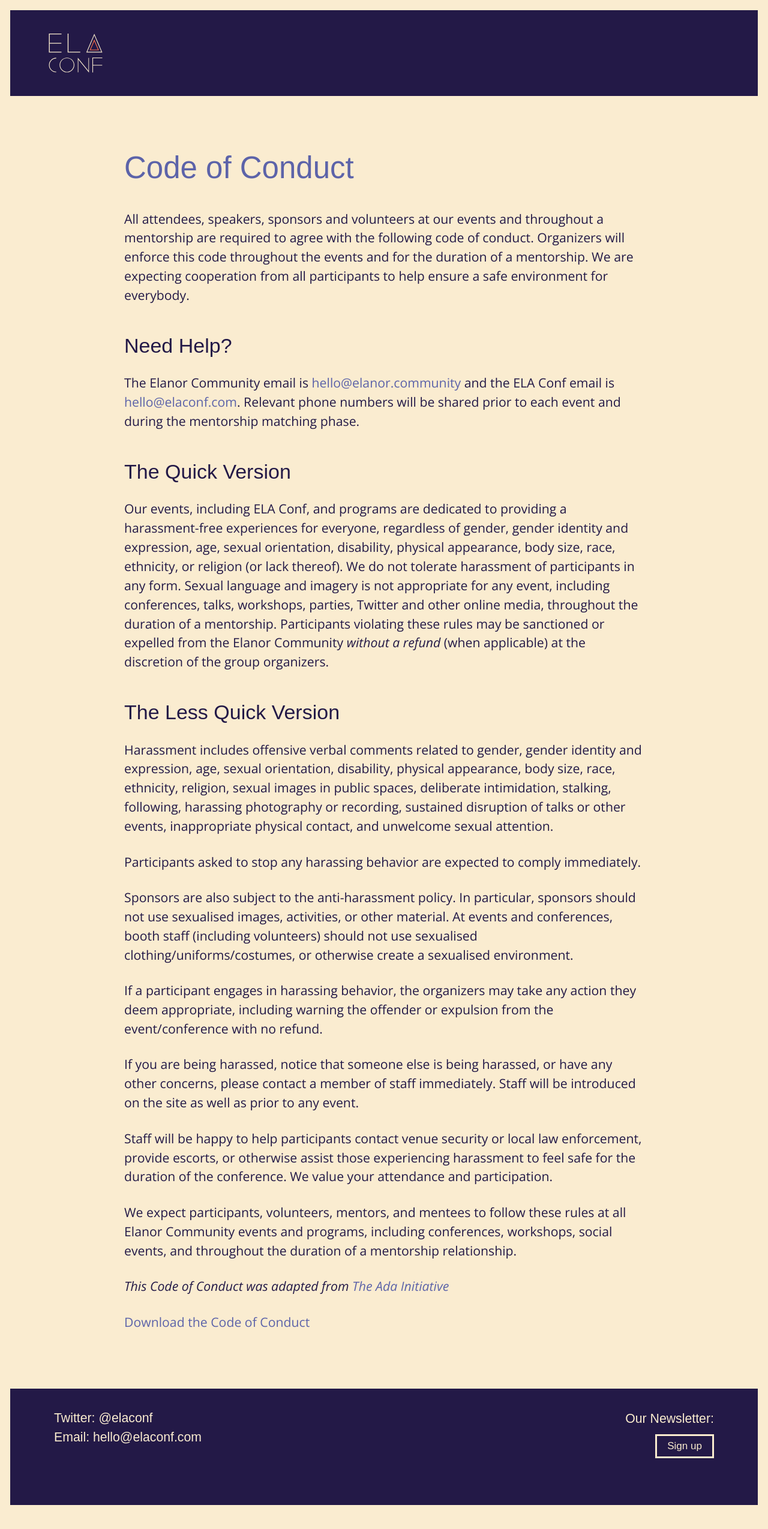
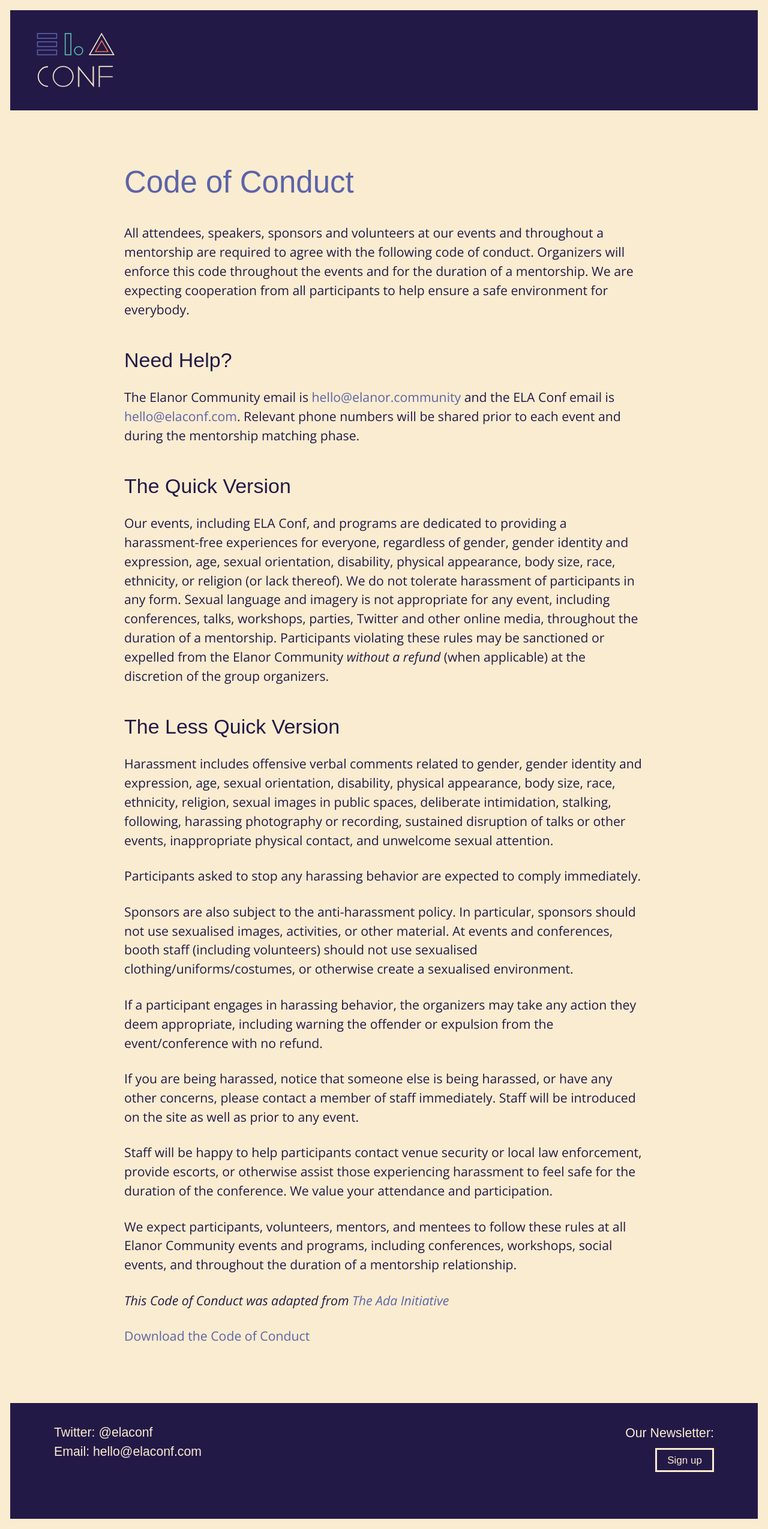
Before and after one commit to elaconf/elaconf.github.io, a Jekyll site: the page built from code-of-conduct/index.md, in a window 1280 px wide. Shown: the whole page at 60% size. Built offline with Jekyll 4.4.1, drawn with Linux system fonts in a browser that asks for light colours; nearby versions of some CDN libraries; some web fonts are replaced; before the commit the page ends 2526 px from its top, so only the background shows below that.

Commit message:
logo update in pages

```diff
--- a/_layouts/page.html
+++ b/_layouts/page.html
@@ -3,7 +3,7 @@ layout: default
 ---
 
 <header class="header-small">
-  <a href="{{site.url}}"><img class="ela-logo" src="/images/elalogo.svg" alt="Ela Conf logo in basic shapes" /></a>
+  <a href="{{site.url}}"><img class="ela-logo" src="/images/elalogo2.svg" alt="Ela Conf logo in basic shapes" /></a>
 </header>
 <section class="main">
   <h1>{{page.title}}</h1>
```
